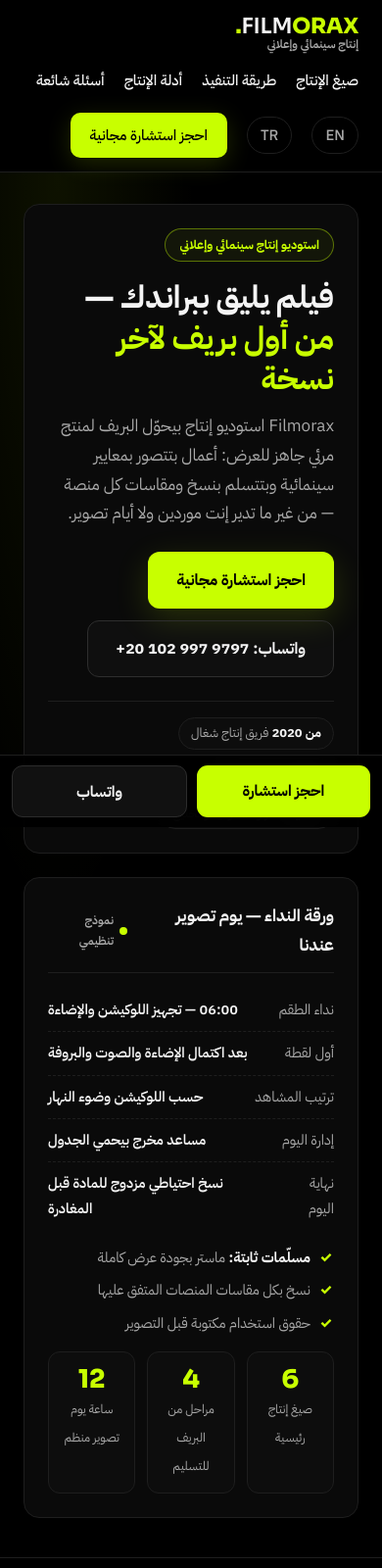
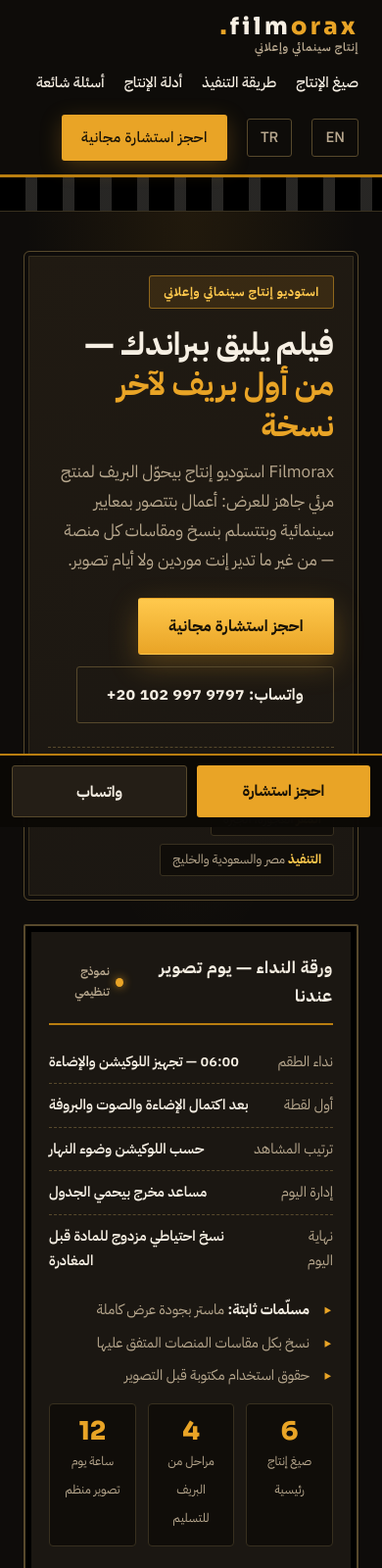
Before and after one commit to mostafaabaas/filmorax, a plain HTML site: page index.html in a window 390 px wide. Shown: the top 1600 px of the page at 98% size. Drawn offline with Linux system fonts and the light colour scheme.

Commit message:
Identity v3: filmorax distinct visual identity (owner order Nov 7)

```diff
--- a/styles.css
+++ b/styles.css
@@ -1,119 +1,122 @@
-/* Filmorax — influUGC network identity: black #000 + neon lime #C8FF00.
-   RESTRUCTURE (Nov 6, 2026): strict framed layout system — 1200px container,
-   every content block inside a bordered panel (1px #1E1E1E on #0A0A0A, 16px
-   radius), uniform section anatomy (lime eyebrow + H2 <= 40px + one short
-   lead), 8pt spacing scale, hero headline <= 56px, body 16–17px.
-   No loose floating text anywhere. */
+/* identity-v3-filmorax-2026-11-07 */
+/* Filmorax — CINEMATIC identity v3 (owner order Nov 7, 2026):
+   dark charcoal screening-room background, amber/gold accent,
+   letterbox + film-frame hero treatment, sharp frame corners,
+   wide-tracked uppercase display type. Wordmark: filmorax.
+   influUGC appears only in the footer network line. */
 
 :root{
-  --black:#000000;
-  --panel:#0A0A0A;
-  --panel-2:#111111;
-  --ink:#F4F4F4;
-  --ink-soft:#A9A9A9;
-  --lime:#C8FF00;
-  --lime-dark:#A8D900;
-  --lime-bright:#DFFF4D;
-  --line:#1E1E1E;
-  --line-strong:#2C2C2C;
-  --radius:16px;
-  --radius-s:11px;
+  --black:#0E0C0A;
+  --charcoal:#14110E;
+  --panel:#1B1712;
+  --panel-2:#241E16;
+  --ink:#F6EFE3;
+  --ink-soft:#B9A98F;
+  --gold:#E9A426;
+  --gold-dark:#B97E10;
+  --gold-bright:#FFC94D;
+  --gold-soft:rgba(233,164,38,.12);
+  --line:#38301F;
+  --line-strong:#57492C;
+  --radius:6px;
+  --radius-s:4px;
   --font-display:"Sora","IBM Plex Sans Arabic","Inter",-apple-system,"Segoe UI",sans-serif;
   --font-body:"IBM Plex Sans Arabic","Inter",-apple-system,BlinkMacSystemFont,"Segoe UI",Tahoma,Arial,sans-serif;
 }
 html[lang="en"]{--font-body:"Inter","IBM Plex Sans Arabic",-apple-system,BlinkMacSystemFont,"Segoe UI",Arial,sans-serif}
 *{margin:0;padding:0;box-sizing:border-box}
 html{scroll-behavior:smooth}
-body{background:var(--black);color:var(--ink);font-family:var(--font-body);line-height:1.75;font-size:16.5px;
+body{background:var(--charcoal);color:var(--ink);font-family:var(--font-body);line-height:1.75;font-size:16.5px;
   -webkit-font-smoothing:antialiased;text-rendering:optimizeLegibility}
-a{color:var(--lime);text-decoration:none}
+a{color:var(--gold-bright);text-decoration:none}
 a:hover{text-decoration:underline}
-::selection{background:var(--lime);color:#000}
-a:focus-visible,.btn:focus-visible,button:focus-visible{outline:2px solid var(--lime);outline-offset:2px;border-radius:4px}
-.wrap{max-width:1200px;margin:0 auto;padding:0 24px}
+::selection{background:var(--gold);color:#14100A}
+a:focus-visible,.btn:focus-visible,button:focus-visible{outline:2px solid var(--gold);outline-offset:2px;border-radius:2px}
+.wrap{max-width:1180px;margin:0 auto;padding:0 24px}
 h1,h2,h3{font-family:var(--font-display);font-weight:700}
 .panel{border:1px solid var(--line);background:var(--panel);border-radius:var(--radius)}
 
-/* ---------- header ---------- */
-.site-header{position:sticky;top:0;z-index:60;background:rgba(0,0,0,.88);backdrop-filter:blur(14px) saturate(1.4);-webkit-backdrop-filter:blur(14px) saturate(1.4);border-bottom:1px solid var(--line)}
-.header-in{max-width:1200px;margin:0 auto;padding:14px 24px;display:flex;align-items:center;justify-content:space-between;gap:16px;flex-wrap:wrap}
+/* ---------- header: dark projection booth bar ---------- */
+.site-header{position:sticky;top:0;z-index:60;background:rgba(14,12,10,.94);backdrop-filter:blur(12px);-webkit-backdrop-filter:blur(12px);border-bottom:3px solid var(--gold-dark)}
+.header-in{max-width:1180px;margin:0 auto;padding:14px 24px;display:flex;align-items:center;justify-content:space-between;gap:16px;flex-wrap:wrap}
 .brand{color:var(--ink);display:flex;flex-direction:column;line-height:1.15}
 .brand:hover{text-decoration:none}
-.wordmark{font-family:var(--font-display);font-size:22px;font-weight:600;letter-spacing:-.01em;text-transform:uppercase}
-.wordmark b{color:var(--lime);font-weight:800}
-.wordmark i{color:var(--lime);font-style:normal;font-weight:800}
-.brand small{color:var(--ink-soft);font-size:.74rem;font-weight:600}
-.brand small b{color:var(--lime);font-weight:700}
+.wordmark{font-family:var(--font-display);font-size:24px;font-weight:800;letter-spacing:.14em;text-transform:lowercase}
+.wordmark b{color:var(--gold);font-weight:800}
+.wordmark i{color:var(--gold);font-style:normal;font-weight:800}
+.brand small{color:var(--ink-soft);font-size:.74rem;font-weight:600;letter-spacing:.06em}
+.brand small b{color:var(--gold);font-weight:700}
 .site-nav{display:flex;align-items:center;gap:20px;flex-wrap:wrap}
 .site-nav a{color:var(--ink);font-weight:500;font-size:15px;transition:color .18s}
-.site-nav a:hover{color:var(--lime);text-decoration:none}
-.nav-cta{background:var(--lime);color:#000!important;padding:10px 20px;border-radius:10px;font-weight:700;box-shadow:0 6px 24px rgba(200,255,0,.16);transition:background .18s,transform .18s}
-.nav-cta:hover{background:var(--lime-bright);color:#000!important;text-decoration:none}
+.site-nav a:hover{color:var(--gold-bright);text-decoration:none}
+.nav-cta{background:var(--gold);color:#171106!important;padding:10px 20px;border-radius:3px;font-weight:800;letter-spacing:.03em;box-shadow:0 6px 22px rgba(233,164,38,.25);transition:background .18s,transform .18s}
+.nav-cta:hover{background:var(--gold-bright);color:#171106!important;text-decoration:none}
 .nav-cta:active{transform:scale(.98)}
-.lang-switch{font-size:.85rem;font-weight:700;border:1px solid var(--line);padding:5px 13px;border-radius:999px;color:var(--ink-soft)!important}
-.lang-switch:hover{border-color:var(--lime);color:var(--lime)!important}
+.lang-switch{font-size:.85rem;font-weight:700;border:1px solid var(--line-strong);padding:5px 13px;border-radius:3px;color:var(--ink-soft)!important}
+.lang-switch:hover{border-color:var(--gold);color:var(--gold-bright)!important}
 
-/* ---------- buttons ---------- */
-.btn{display:inline-block;padding:14px 28px;font-weight:700;font-size:16px;font-family:var(--font-body);border:1px solid transparent;border-radius:12px;transition:background .18s,border-color .18s,color .18s,transform .18s,box-shadow .18s;cursor:pointer}
+/* ---------- buttons: amber tickets ---------- */
+.btn{display:inline-block;padding:14px 30px;font-weight:800;font-size:16px;font-family:var(--font-body);border:1px solid transparent;border-radius:3px;letter-spacing:.02em;transition:background .18s,border-color .18s,color .18s,transform .18s,box-shadow .18s;cursor:pointer}
 .btn:hover{text-decoration:none;transform:translateY(-1px)}
 .btn:active{transform:scale(.98)}
-.btn-primary{background:var(--lime);color:#000;box-shadow:0 10px 34px rgba(200,255,0,.16)}
-.btn-primary:hover{background:var(--lime-bright);color:#000}
-.btn-ghost{background:rgba(255,255,255,.02);color:var(--ink);border-color:#2E2E2E}
-.btn-ghost:hover{border-color:var(--lime);color:var(--lime)}
+.btn-primary{background:linear-gradient(180deg,var(--gold-bright),var(--gold));color:#171106;box-shadow:0 10px 30px rgba(233,164,38,.28)}
+.btn-primary:hover{background:var(--gold-bright);color:#171106}
+.btn-ghost{background:transparent;color:var(--ink);border-color:var(--line-strong)}
+.btn-ghost:hover{border-color:var(--gold);color:var(--gold-bright)}
 .cta-actions{display:flex;gap:12px;flex-wrap:wrap}
 
-/* ---------- section anatomy ---------- */
-.section{padding:56px 0;border-bottom:1px solid var(--line)}
-.sec-head{border:1px solid var(--line);background:var(--panel);border-radius:var(--radius);padding:24px 28px;margin-bottom:24px}
-.eyebrow{color:var(--lime);font-weight:800;font-size:12px;text-transform:uppercase;letter-spacing:.16em}
-[dir="rtl"] .eyebrow{letter-spacing:0}
+/* ---------- section anatomy: slate / scene headings ---------- */
+.section{padding:60px 0;border-bottom:1px solid var(--line)}
+.sec-head{border:1px solid var(--line);border-inline-start:5px solid var(--gold);background:var(--panel);border-radius:var(--radius);padding:24px 28px;margin-bottom:24px}
+.eyebrow{color:var(--gold);font-weight:800;font-size:12px;text-transform:uppercase;letter-spacing:.28em}
+[dir="rtl"] .eyebrow{letter-spacing:.08em}
 .sec-head h2{font-size:clamp(26px,3vw,38px);line-height:1.25;margin:6px 0 8px}
-[dir="ltr"] .sec-head h2{letter-spacing:-.02em;line-height:1.15}
+[dir="ltr"] .sec-head h2{letter-spacing:-.01em;line-height:1.15}
 .sec-head .lead{color:var(--ink-soft);max-width:68ch}
-.chip{display:inline-flex;align-items:center;gap:8px;border:1px solid rgba(200,255,0,.4);color:var(--lime);border-radius:999px;padding:5px 14px;font-size:12.5px;font-weight:700;background:rgba(200,255,0,.05)}
+.chip{display:inline-flex;align-items:center;gap:8px;border:1px solid rgba(233,164,38,.5);color:var(--gold-bright);border-radius:3px;padding:5px 14px;font-size:12.5px;font-weight:700;background:var(--gold-soft);letter-spacing:.05em;text-transform:uppercase}
 
-/* ---------- hero ---------- */
-.hero{padding:48px 0 56px;border-bottom:1px solid var(--line);background:radial-gradient(60% 90% at 85% 0%,rgba(200,255,0,.07),transparent 60%)}
-[dir="rtl"] .hero{background:radial-gradient(60% 90% at 15% 0%,rgba(200,255,0,.07),transparent 60%)}
+/* ---------- hero: letterbox film frame ---------- */
+.hero{padding:0 0 56px;border-bottom:1px solid var(--line);background:radial-gradient(70% 90% at 50% 0%,rgba(233,164,38,.09),transparent 62%),var(--black)}
+.hero::before{content:"";display:block;height:34px;background:#000;border-bottom:1px solid var(--line);margin-bottom:40px;
+  background-image:repeating-linear-gradient(90deg,transparent 0 26px,rgba(246,239,227,.16) 26px 38px);background-size:auto;background-repeat:repeat;background-position:center;background-color:#000}
 .hero-grid{display:grid;grid-template-columns:1.05fr .95fr;gap:24px;align-items:stretch}
 @media(max-width:940px){.hero-grid{grid-template-columns:1fr}}
-.hero-panel{border:1px solid var(--line);background:var(--panel);border-radius:var(--radius);padding:32px}
-.hero-panel h1{font-size:clamp(32px,4vw,52px);line-height:1.3;font-weight:800;margin:16px 0 12px}
-[dir="ltr"] .hero-panel h1{line-height:1.12;letter-spacing:-.03em}
-.hero-panel h1 em{color:var(--lime);font-style:normal}
+.hero-panel{border:1px solid var(--line-strong);background:linear-gradient(160deg,#201A12,var(--panel));border-radius:var(--radius);padding:36px;box-shadow:inset 0 0 0 4px #0E0C0A,inset 0 0 0 5px var(--line)}
+.hero-panel h1{font-size:clamp(32px,4vw,54px);line-height:1.3;font-weight:800;margin:16px 0 12px}
+[dir="ltr"] .hero-panel h1{line-height:1.1;letter-spacing:-.02em}
+.hero-panel h1 em{color:var(--gold);font-style:normal}
 .hero-lead{color:var(--ink-soft);font-size:17px;max-width:56ch}
 .hero-panel .cta-actions{margin-top:24px}
-.hero-meta{list-style:none;display:flex;gap:8px;flex-wrap:wrap;margin-top:24px;padding-top:16px;border-top:1px solid var(--line)}
-.hero-meta li{border:1px solid var(--line);border-radius:999px;padding:4px 12px;font-size:13px;color:var(--ink-soft);background:#0d0d0d}
-.hero-meta li b{color:var(--ink)}
+.hero-meta{list-style:none;display:flex;gap:8px;flex-wrap:wrap;margin-top:24px;padding-top:16px;border-top:1px dashed var(--line-strong)}
+.hero-meta li{border:1px solid var(--line);border-radius:3px;padding:4px 12px;font-size:13px;color:var(--ink-soft);background:#100D09}
+.hero-meta li b{color:var(--gold-bright)}
 
-/* hero visual panel — shared frame, per-site inner composition */
-.visual-panel{border:1px solid var(--line);background:var(--panel);border-radius:var(--radius);padding:24px;display:flex;flex-direction:column;gap:16px}
-.vp-head{display:flex;align-items:center;justify-content:space-between;gap:12px;border-bottom:1px solid var(--line);padding-bottom:12px}
-.vp-head h3{font-size:17px;font-weight:700}
+/* hero visual panel — film frame with sprocket edge */
+.visual-panel{border:2px solid var(--line-strong);outline:6px solid #000;outline-offset:-8px;background:var(--panel);border-radius:2px;padding:28px 24px;display:flex;flex-direction:column;gap:16px}
+.vp-head{display:flex;align-items:center;justify-content:space-between;gap:12px;border-bottom:2px solid var(--gold-dark);padding-bottom:12px}
+.vp-head h3{font-size:17px;font-weight:700;letter-spacing:.04em;text-transform:uppercase}
 .vp-dot{display:inline-flex;align-items:center;gap:6px;font-size:12px;color:var(--ink-soft);font-weight:600}
-.vp-dot::before{content:"";width:8px;height:8px;border-radius:50%;background:var(--lime)}
+.vp-dot::before{content:"";width:9px;height:9px;border-radius:50%;background:var(--gold);box-shadow:0 0 10px rgba(233,164,38,.8)}
 .tiles{display:grid;grid-template-columns:repeat(3,1fr);gap:12px}
-.tile{border:1px solid var(--line);border-radius:12px;background:#0d0d0d;padding:14px 10px;text-align:center}
-.tile b{display:block;font-family:var(--font-display);font-size:26px;line-height:1.1;color:var(--lime);font-weight:800}
+.tile{border:1px solid var(--line);border-radius:4px;background:#100D09;padding:14px 10px;text-align:center}
+.tile b{display:block;font-family:var(--font-display);font-size:26px;line-height:1.1;color:var(--gold);font-weight:800}
 .tile span{font-size:12.5px;color:var(--ink-soft)}
 
 /* call sheet (filmorax hero visual) */
 .sheet-rows{display:grid}
-.sheet-row{display:flex;justify-content:space-between;gap:16px;padding:9px 0;border-bottom:1px dashed var(--line);font-size:14.5px}
+.sheet-row{display:flex;justify-content:space-between;gap:16px;padding:9px 0;border-bottom:1px dashed var(--line-strong);font-size:14.5px}
 .sheet-row:last-child{border-bottom:0}
 .sheet-row span{color:var(--ink-soft)}
 .sheet-row b{color:var(--ink);font-weight:600;text-align:end}
 .checks{list-style:none;display:grid;gap:8px}
 .checks li{font-size:14.5px;color:var(--ink-soft);padding-inline-start:24px;position:relative}
-.checks li::before{content:"✓";color:var(--lime);font-weight:800;position:absolute;inset-inline-start:2px}
+.checks li::before{content:"▸";color:var(--gold);font-weight:800;position:absolute;inset-inline-start:2px}
 .checks li b{color:var(--ink)}
 
-/* mini steps (egyone hero visual) */
+/* mini steps (shared) */
 .mini-steps{list-style:none;display:grid;gap:10px}
-.mini-steps li{display:flex;gap:12px;align-items:flex-start;border:1px solid var(--line);border-radius:12px;background:#0d0d0d;padding:12px 14px}
-.mini-steps .mn{font-family:var(--font-display);font-weight:800;color:var(--lime);font-size:15px;border:1px solid rgba(200,255,0,.35);border-radius:8px;padding:2px 8px;line-height:1.5;flex-shrink:0}
+.mini-steps li{display:flex;gap:12px;align-items:flex-start;border:1px solid var(--line);border-radius:4px;background:#100D09;padding:12px 14px}
+.mini-steps .mn{font-family:var(--font-display);font-weight:800;color:var(--gold);font-size:15px;border:1px solid rgba(233,164,38,.4);border-radius:3px;padding:2px 8px;line-height:1.5;flex-shrink:0}
 .mini-steps h4{font-size:15px;font-weight:700;font-family:var(--font-display)}
 .mini-steps p{font-size:13.5px;color:var(--ink-soft);line-height:1.6}
 
@@ -121,22 +124,22 @@ h1,h2,h3{font-family:var(--font-display);font-weight:700}
 .svc-grid{display:grid;grid-template-columns:repeat(3,1fr);gap:16px}
 @media(max-width:1024px){.svc-grid{grid-template-columns:repeat(2,1fr)}}
 @media(max-width:640px){.svc-grid{grid-template-columns:1fr}}
-.svc-card{border:1px solid var(--line);background:var(--panel);border-radius:var(--radius);padding:24px;display:flex;flex-direction:column;gap:10px;transition:border-color .2s,transform .2s}
-.svc-card:hover{border-color:rgba(200,255,0,.45);transform:translateY(-3px)}
-.svc-glyph{width:44px;height:44px;border:1px solid rgba(200,255,0,.35);border-radius:12px;display:grid;place-items:center;font-size:19px;color:var(--lime);background:rgba(200,255,0,.06);font-family:var(--font-display)}
+.svc-card{border:1px solid var(--line);border-top:3px solid var(--gold-dark);background:var(--panel);border-radius:var(--radius);padding:24px;display:flex;flex-direction:column;gap:10px;transition:border-color .2s,transform .2s}
+.svc-card:hover{border-color:var(--gold);transform:translateY(-3px)}
+.svc-glyph{width:44px;height:44px;border:1px solid rgba(233,164,38,.45);border-radius:4px;display:grid;place-items:center;font-size:19px;color:var(--gold);background:var(--gold-soft);font-family:var(--font-display)}
 .svc-card h3{font-size:20px;font-weight:700}
 [dir="ltr"] .svc-card h3{letter-spacing:-.015em}
 .svc-card>p{color:var(--ink-soft);font-size:15.5px;line-height:1.7}
-.svc-list{list-style:none;margin-top:auto;padding-top:12px;border-top:1px dashed var(--line);display:grid;gap:6px}
+.svc-list{list-style:none;margin-top:auto;padding-top:12px;border-top:1px dashed var(--line-strong);display:grid;gap:6px}
 .svc-list li{font-size:14px;color:var(--ink);padding-inline-start:16px;position:relative;line-height:1.6}
-.svc-list li::before{content:"—";color:var(--lime);position:absolute;inset-inline-start:0}
+.svc-list li::before{content:"—";color:var(--gold);position:absolute;inset-inline-start:0}
 
-/* ---------- city grid (egyone) ---------- */
+/* ---------- city grid (shared, restyled) ---------- */
 .city-grid{display:grid;grid-template-columns:repeat(5,1fr);gap:12px;list-style:none}
 @media(max-width:1024px){.city-grid{grid-template-columns:repeat(3,1fr)}}
 @media(max-width:600px){.city-grid{grid-template-columns:repeat(2,1fr)}}
-.city{border:1px solid var(--line);background:var(--panel);border-radius:12px;padding:16px 12px;text-align:center;transition:border-color .2s}
-.city:hover{border-color:rgba(200,255,0,.45)}
+.city{border:1px solid var(--line);background:var(--panel);border-radius:4px;padding:16px 12px;text-align:center;transition:border-color .2s}
+.city:hover{border-color:var(--gold)}
 .city b{display:block;font-family:var(--font-display);font-size:17px;font-weight:700}
 .city span{font-size:12.5px;color:var(--ink-soft);line-height:1.5;display:block;margin-top:2px}
 .note-panel{border:1px solid var(--line);background:var(--panel);border-radius:var(--radius);padding:20px 24px;margin-top:16px;color:var(--ink-soft)}
@@ -147,8 +150,8 @@ h1,h2,h3{font-family:var(--font-display);font-weight:700}
 @media(max-width:1024px){.steps{grid-template-columns:repeat(2,1fr)}}
 @media(max-width:600px){.steps{grid-template-columns:1fr}}
 .step{border:1px solid var(--line);background:var(--panel);border-radius:var(--radius);padding:24px;transition:border-color .2s}
-.step:hover{border-color:rgba(200,255,0,.45)}
-.step .n{font-family:var(--font-display);font-size:30px;color:var(--lime);font-weight:800;line-height:1}
+.step:hover{border-color:var(--gold)}
+.step .n{font-family:var(--font-display);font-size:32px;color:var(--gold);font-weight:800;line-height:1}
 .step h3{margin:10px 0 6px;font-size:18px;font-weight:700}
 .step p{color:var(--ink-soft);font-size:15px;line-height:1.7}
 
@@ -156,35 +159,34 @@ h1,h2,h3{font-family:var(--font-display);font-weight:700}
 .guide-grid{display:grid;grid-template-columns:repeat(3,1fr);gap:16px}
 @media(max-width:1024px){.guide-grid{grid-template-columns:1fr}}
 .guide-card{border:1px solid var(--line);background:var(--panel);border-radius:var(--radius);padding:24px;display:flex;flex-direction:column;gap:10px;transition:border-color .2s,transform .2s}
-.guide-card:hover{border-color:rgba(200,255,0,.45);transform:translateY(-3px)}
-.g-chip{align-self:flex-start;border:1px solid rgba(200,255,0,.4);color:var(--lime);border-radius:999px;padding:3px 12px;font-size:12px;font-weight:800;background:rgba(200,255,0,.05)}
+.guide-card:hover{border-color:var(--gold);transform:translateY(-3px)}
+.g-chip{align-self:flex-start;border:1px solid rgba(233,164,38,.5);color:var(--gold-bright);border-radius:3px;padding:3px 12px;font-size:12px;font-weight:800;background:var(--gold-soft);letter-spacing:.05em}
 .guide-card h3{font-size:19px;font-weight:700;line-height:1.45}
 [dir="ltr"] .guide-card h3{letter-spacing:-.01em;line-height:1.3}
 .guide-card>p{color:var(--ink-soft);font-size:15px;line-height:1.7}
 .g-points{list-style:none;display:grid;gap:7px}
 .g-points li{font-size:14px;color:var(--ink-soft);padding-inline-start:16px;position:relative;line-height:1.6}
-.g-points li::before{content:"—";color:var(--lime);position:absolute;inset-inline-start:0}
+.g-points li::before{content:"—";color:var(--gold);position:absolute;inset-inline-start:0}
 .g-points li b{color:var(--ink)}
-.g-foot{margin-top:auto;padding-top:14px;border-top:1px dashed var(--line);font-size:14.5px}
+.g-foot{margin-top:auto;padding-top:14px;border-top:1px dashed var(--line-strong);font-size:14.5px}
 .g-foot a{font-weight:800;white-space:nowrap}
 
 /* ---------- FAQ ---------- */
 .faq-list{display:grid;gap:12px}
 .faq-item{border:1px solid var(--line);background:var(--panel);border-radius:var(--radius);padding:20px 24px}
 .faq-item h3{font-size:17px;font-weight:700}
-.faq-item h3::before{content:"س: ";color:var(--lime)}
+.faq-item h3::before{content:"س: ";color:var(--gold)}
 [dir="ltr"] .faq-item h3::before{content:"Q: "}
 .faq-item p{color:var(--ink-soft);margin-top:6px;font-size:15.5px;line-height:1.75}
 .faq-item p b{color:var(--ink)}
 
-/* ---------- CTA panel ---------- */
-.cta-section{padding:56px 0}
-.cta-panel{border:1px solid rgba(200,255,0,.35);border-radius:var(--radius);padding:40px;
-  background:radial-gradient(720px 340px at 85% 0%,rgba(200,255,0,.10),transparent 60%),var(--panel)}
-[dir="rtl"] .cta-panel{background:radial-gradient(720px 340px at 15% 0%,rgba(200,255,0,.10),transparent 60%),var(--panel)}
+/* ---------- CTA panel: closing credits ---------- */
+.cta-section{padding:60px 0}
+.cta-panel{border:1px solid var(--gold-dark);border-radius:var(--radius);padding:44px;text-align:start;
+  background:radial-gradient(720px 340px at 50% 0%,rgba(233,164,38,.14),transparent 60%),#0B0906}
 .cta-panel h2{font-size:clamp(24px,3vw,32px);line-height:1.3}
 [dir="ltr"] .cta-panel h2{letter-spacing:-.02em;line-height:1.2}
-.cta-panel h2 em{color:var(--lime);font-style:normal}
+.cta-panel h2 em{color:var(--gold);font-style:normal}
 .cta-panel p{color:var(--ink-soft);max-width:60ch;margin-top:8px}
 .cta-panel .cta-actions{margin-top:24px}
 .cta-meta{margin-top:20px;padding-top:14px;border-top:1px solid var(--line);font-size:13.5px;color:var(--ink-soft)}
@@ -197,31 +199,31 @@ h1,h2,h3{font-family:var(--font-display);font-weight:700}
 .p404 .cta-actions{margin-top:24px}
 
 /* ---------- footer ---------- */
-.site-footer{padding:56px 0 30px;background:#050505;border-top:1px solid var(--line)}
-.footer-grid{display:grid;grid-template-columns:2fr 1fr 1fr;gap:28px;max-width:1200px;margin:0 auto;padding:0 24px}
+.site-footer{padding:56px 0 30px;background:#0B0906;border-top:3px solid var(--gold-dark)}
+.footer-grid{display:grid;grid-template-columns:2fr 1fr 1fr;gap:28px;max-width:1180px;margin:0 auto;padding:0 24px}
 @media(max-width:760px){.footer-grid{grid-template-columns:1fr}}
-.site-footer h4{margin-bottom:10px;color:var(--lime);font-size:15px}
+.site-footer h4{margin-bottom:10px;color:var(--gold);font-size:15px;letter-spacing:.08em;text-transform:uppercase}
 .site-footer nav{display:grid;gap:7px;align-content:start}
 .site-footer nav a{color:var(--ink);font-size:15px}
 .footer-note{color:var(--ink-soft);font-size:.94rem;max-width:32em;margin-top:10px}
-.footer-legal{max-width:1200px;margin:28px auto 0;padding:14px 24px 0;border-top:1px solid var(--line);font-size:.85rem;color:var(--ink-soft);text-align:center}
+.footer-legal{max-width:1180px;margin:28px auto 0;padding:14px 24px 0;border-top:1px solid var(--line);font-size:.85rem;color:var(--ink-soft);text-align:center}
 
 /* ---------- mobile action bar ---------- */
 .mobile-bar{display:none}
 @media(max-width:820px){
   .section{padding:40px 0}
   .cta-section{padding:40px 0}
-  .hero{padding:32px 0 40px}
+  .hero{padding:0 0 40px}
   .hero-panel{padding:24px}
   .cta-panel{padding:28px}
   .sec-head{padding:20px}
 }
 @media(max-width:640px){
   .mobile-bar{display:flex;position:fixed;bottom:0;left:0;right:0;z-index:50;gap:10px;
-    padding:10px 12px calc(10px + env(safe-area-inset-bottom));background:rgba(0,0,0,.92);
-    border-top:1px solid var(--line);backdrop-filter:blur(14px);-webkit-backdrop-filter:blur(14px)}
-  .mobile-bar a{flex:1;text-align:center;padding:12px 10px;border-radius:var(--radius-s);font-weight:700;font-size:15.5px;text-decoration:none}
-  .mb-book{background:var(--lime);color:#000}
+    padding:10px 12px calc(10px + env(safe-area-inset-bottom));background:rgba(11,9,6,.95);
+    border-top:2px solid var(--gold-dark);backdrop-filter:blur(12px);-webkit-backdrop-filter:blur(12px)}
+  .mobile-bar a{flex:1;text-align:center;padding:12px 10px;border-radius:3px;font-weight:800;font-size:15.5px;text-decoration:none}
+  .mb-book{background:var(--gold);color:#171106}
   .mb-wa{background:var(--panel-2);color:var(--ink);border:1px solid var(--line-strong)}
   body{padding-bottom:76px}
 }
```
Also changed, not shown: en.html (+1 -0 lines), index.html (+1 -0 lines), tr.html (+1 -0 lines), favicon.svg.
